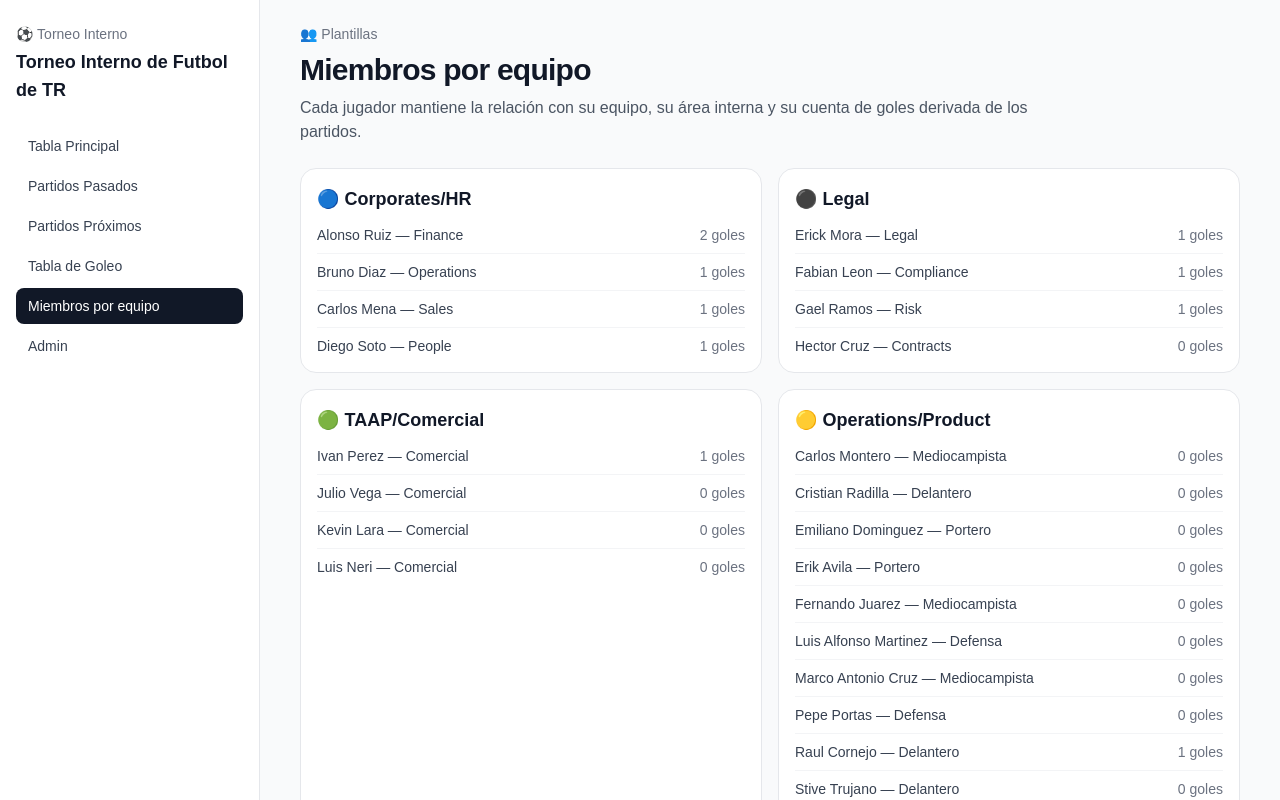
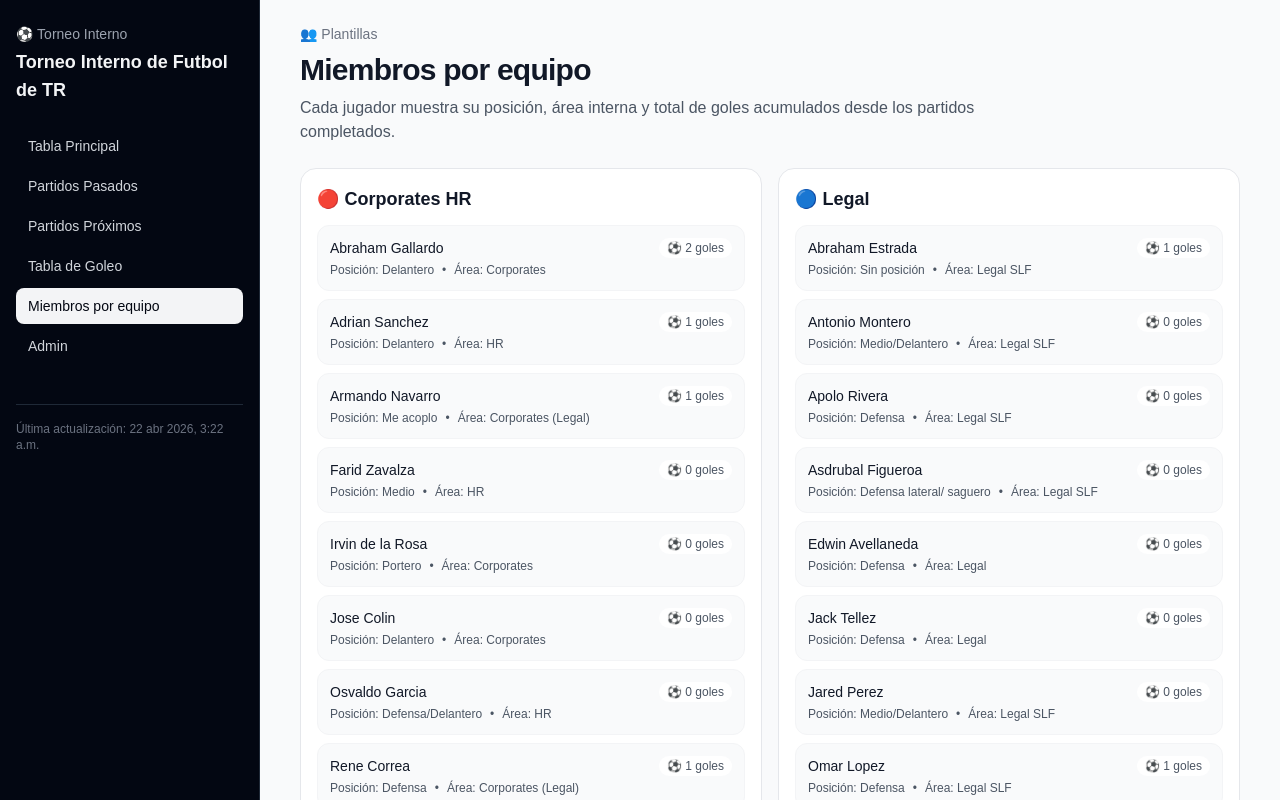
Before and after one commit to alfonsomp18/chatgpt-test1, a Next.js app: page /teams in a window 1280 px wide. Shown: the top 800 px of the page. Built offline with nearby package versions, Linux system fonts and the light colour scheme.

Commit message:
Add subtle last updated timestamp in left sidebar

```diff
--- a/app/admin/page.tsx
+++ b/app/admin/page.tsx
@@ -87,6 +87,7 @@ export default function AdminPage() {
 
   const [playerName, setPlayerName] = useState('');
   const [playerTeamId, setPlayerTeamId] = useState('');
+  const [playerPosition, setPlayerPosition] = useState('');
   const [playerArea, setPlayerArea] = useState('');
   const [editingPlayerId, setEditingPlayerId] = useState<string | null>(null);
 
@@ -187,7 +188,7 @@ export default function AdminPage() {
   function handleSavePlayer(event: React.FormEvent<HTMLFormElement>) {
     event.preventDefault();
 
-    if (!playerName || !playerTeamId || !playerArea) {
+    if (!playerName || !playerTeamId || !playerPosition || !playerArea) {
       return;
     }
 
@@ -195,11 +196,13 @@ export default function AdminPage() {
       ? updatePlayer(store.data, editingPlayerId, {
           name: playerName,
           teamId: playerTeamId,
+          position: playerPosition,
           area: playerArea,
         })
       : addPlayer(store.data, {
           name: playerName,
           teamId: playerTeamId,
+          position: playerPosition,
           area: playerArea,
         });
 
@@ -207,6 +210,7 @@ export default function AdminPage() {
     setEditingPlayerId(null);
     setPlayerName('');
     setPlayerTeamId('');
+    setPlayerPosition('');
     setPlayerArea('');
   }
 
@@ -220,6 +224,7 @@ export default function AdminPage() {
     setEditingPlayerId(player.id);
     setPlayerName(player.name);
     setPlayerTeamId(player.teamId);
+    setPlayerPosition(player.position ?? '');
     setPlayerArea(player.area);
   }
 
@@ -230,6 +235,7 @@ export default function AdminPage() {
       setEditingPlayerId(null);
       setPlayerName('');
       setPlayerTeamId('');
+      setPlayerPosition('');
       setPlayerArea('');
     }
   }
@@ -474,7 +480,7 @@ export default function AdminPage() {
 
       {activeTab === 'miembros' ? (
         <div className="space-y-4">
-          <form onSubmit={handleSavePlayer} className="grid gap-3 rounded-2xl border border-gray-200 bg-white p-4 sm:grid-cols-4">
+          <form onSubmit={handleSavePlayer} className="grid gap-3 rounded-2xl border border-gray-200 bg-white p-4 sm:grid-cols-5">
             <input
               value={playerName}
               onChange={(event) => setPlayerName(event.target.value)}
@@ -494,6 +500,12 @@ export default function AdminPage() {
               ))}
             </select>
             <input
+              value={playerPosition}
+              onChange={(event) => setPlayerPosition(event.target.value)}
+              placeholder="Posición"
+              className="rounded-md border border-gray-200 px-3 py-2"
+            />
+            <input
               value={playerArea}
               onChange={(event) => setPlayerArea(event.target.value)}
               placeholder="Área"
@@ -510,6 +522,7 @@ export default function AdminPage() {
                 <tr>
                   <th className="px-4 py-3">Nombre</th>
                   <th className="px-4 py-3">Equipo</th>
+                  <th className="px-4 py-3">Posición</th>
                   <th className="px-4 py-3">Área</th>
                   <th className="px-4 py-3">Acciones</th>
                 </tr>
@@ -521,6 +534,7 @@ export default function AdminPage() {
                     <td className="px-4 py-3">
                       {store.data.teams.find((team) => team.id === player.teamId)?.name ?? player.teamId}
                     </td>
+                    <td className="px-4 py-3">{player.position}</td>
                     <td className="px-4 py-3">{player.area}</td>
                     <td className="px-4 py-3">
                       <div className="flex gap-2">
@@ -554,7 +568,7 @@ export default function AdminPage() {
               onChange={(event) => setTeamColor(event.target.value)}
               className="rounded-md border border-gray-200 px-3 py-2"
             >
-              {['azul', 'negro', 'verde', 'amarillo', 'blanco'].map((color) => (
+              {['rojo', 'azul', 'negro', 'verde', 'amarillo', 'blanco'].map((color) => (
                 <option key={color} value={color}>
                   {getTeamColorEmoji(color)} {color}
                 </option>
--- a/app/teams/page.tsx
+++ b/app/teams/page.tsx
@@ -14,7 +14,7 @@ export default function TeamsPage() {
         <p className="text-sm font-medium text-gray-500">👥 Plantillas</p>
         <h1 className="text-3xl font-bold tracking-tight">Miembros por equipo</h1>
         <p className="max-w-3xl text-sm text-gray-600 sm:text-base">
-          Cada jugador mantiene la relación con su equipo, su área interna y su cuenta de goles derivada de los partidos.
+          Cada jugador muestra su posición, área interna y total de goles acumulados desde los partidos completados.
         </p>
       </header>
 
@@ -26,11 +26,16 @@ export default function TeamsPage() {
             </h2>
             <ul className="mt-3 space-y-2 text-sm text-gray-700">
               {team.players.map((player) => (
-                <li key={player.id} className="flex items-center justify-between gap-4 border-b border-gray-100 pb-2 last:border-b-0 last:pb-0">
-                  <span>
-                    {player.name} — {player.area}
-                  </span>
-                  <span className="text-gray-500">{player.goals} goles</span>
+                <li key={player.id} className="rounded-xl border border-gray-100 bg-gray-50 p-3">
+                  <div className="flex items-center justify-between gap-3">
+                    <p className="font-medium text-gray-900">{player.name}</p>
+                    <span className="rounded-full bg-white px-2 py-0.5 text-xs text-gray-600">⚽ {player.goals} goles</span>
+                  </div>
+                  <p className="mt-1 text-xs text-gray-600">
+                    <span className="font-medium">Posición:</span> {player.position || 'Sin posición'}
+                    <span className="mx-2">•</span>
+                    <span className="font-medium">Área:</span> {player.area || 'Sin área'}
+                  </p>
                 </li>
               ))}
             </ul>
--- a/components/Sidebar.tsx
+++ b/components/Sidebar.tsx
@@ -2,7 +2,7 @@
 
 import Link from 'next/link';
 import { usePathname } from 'next/navigation';
-import { useState } from 'react';
+import { useMemo, useState } from 'react';
 
 const navigationItems = [
   { href: '/standings', label: 'Tabla Principal' },
@@ -16,14 +16,22 @@ const navigationItems = [
 export function Sidebar() {
   const pathname = usePathname();
   const [isOpen, setIsOpen] = useState(false);
+  const lastUpdated = useMemo(
+    () =>
+      new Intl.DateTimeFormat('es-MX', {
+        dateStyle: 'medium',
+        timeStyle: 'short',
+      }).format(new Date()),
+    [],
+  );
 
   return (
     <>
-      <div className="sticky top-0 z-30 border-b border-gray-200 bg-white px-4 py-3 lg:hidden">
+      <div className="sticky top-0 z-30 border-b border-gray-800 bg-gray-950 px-4 py-3 lg:hidden">
         <button
           type="button"
           onClick={() => setIsOpen((open) => !open)}
-          className="rounded-md border border-gray-200 px-3 py-2 text-sm text-gray-700"
+          className="rounded-md border border-gray-700 bg-gray-900 px-3 py-2 text-sm text-gray-100 transition-colors hover:bg-gray-800"
         >
           {isOpen ? 'Cerrar menú' : 'Abrir menú'}
         </button>
@@ -31,14 +39,14 @@ export function Sidebar() {
 
       <aside
         className={[
-          'border-r border-gray-200 bg-white lg:sticky lg:top-0 lg:block lg:h-screen',
+          'border-r border-gray-800 bg-gray-950 lg:sticky lg:top-0 lg:block lg:h-screen',
           isOpen ? 'block' : 'hidden lg:block',
         ].join(' ')}
       >
         <div className="flex h-full flex-col gap-6 px-4 py-6">
           <div className="space-y-1">
-            <p className="text-sm font-medium text-gray-500">⚽ Torneo Interno</p>
-            <h1 className="text-lg font-semibold text-gray-900">Torneo Interno de Futbol de TR</h1>
+            <p className="text-sm font-medium text-gray-400">⚽ Torneo Interno</p>
+            <h1 className="text-lg font-semibold text-gray-100">Torneo Interno de Futbol de TR</h1>
           </div>
 
           <nav className="flex flex-col gap-1">
@@ -52,7 +60,7 @@ export function Sidebar() {
                   onClick={() => setIsOpen(false)}
                   className={[
                     'rounded-lg px-3 py-2 text-sm transition-colors',
-                    isActive ? 'bg-gray-900 text-white' : 'text-gray-700 hover:bg-gray-100',
+                    isActive ? 'bg-gray-100 text-gray-950' : 'text-gray-300 hover:bg-gray-900 hover:text-white',
                   ].join(' ')}
                 >
                   {item.label}
@@ -60,6 +68,10 @@ export function Sidebar() {
               );
             })}
           </nav>
+
+          <div className="mt-4 border-t border-gray-800 pt-4">
+            <p className="text-xs text-gray-500">Última actualización: {lastUpdated}</p>
+          </div>
         </div>
       </aside>
     </>
--- a/data/jornadas.ts
+++ b/data/jornadas.ts
@@ -6,5 +6,5 @@ export interface JornadaRecord {
 export const jornadas: JornadaRecord[] = [
   { number: 1, date: '2023-01-29' },
   { number: 2, date: '2026-03-05' },
-  { number: 3, date: '2026-04-22' },
+  { number: 3, date: '2026-04-23' },
 ];
--- a/data/matches.ts
+++ b/data/matches.ts
@@ -80,7 +80,7 @@ export const matches: MatchRecord[] = [
     jornada: 3,
     homeTeamId: 'team-operations-product',
     awayTeamId: 'team-corporates-hr',
-    date: '2026-04-22T17:00:00.000Z',
+    date: '2026-04-23T17:00:00.000Z',
     status: 'scheduled',
     score: { home: 0, away: 0 },
     events: [],
@@ -90,7 +90,7 @@ export const matches: MatchRecord[] = [
     jornada: 3,
     homeTeamId: 'team-technology',
     awayTeamId: 'team-taap',
-    date: '2026-04-22T18:15:00.000Z',
+    date: '2026-04-23T18:15:00.000Z',
     status: 'scheduled',
     score: { home: 0, away: 0 },
     events: [],
@@ -100,7 +100,7 @@ export const matches: MatchRecord[] = [
     jornada: 3,
     homeTeamId: 'team-operations-product',
     awayTeamId: 'team-legal',
-    date: '2026-04-22T19:30:00.000Z',
+    date: '2026-04-23T19:30:00.000Z',
     status: 'scheduled',
     score: { home: 0, away: 0 },
     events: [],
@@ -110,7 +110,7 @@ export const matches: MatchRecord[] = [
     jornada: 3,
     homeTeamId: 'team-technology',
     awayTeamId: 'team-corporates-hr',
-    date: '2026-04-22T20:45:00.000Z',
+    date: '2026-04-23T20:45:00.000Z',
     status: 'scheduled',
     score: { home: 0, away: 0 },
     events: [],
@@ -120,7 +120,7 @@ export const matches: MatchRecord[] = [
     jornada: 3,
     homeTeamId: 'team-taap',
     awayTeamId: 'team-legal',
-    date: '2026-04-22T22:00:00.000Z',
+    date: '2026-04-23T22:00:00.000Z',
     status: 'scheduled',
     score: { home: 0, away: 0 },
     events: [],
--- a/data/players.ts
+++ b/data/players.ts
@@ -2,35 +2,59 @@ export interface PlayerRecord {
   id: string;
   name: string;
   teamId: string;
+  position: string;
   area: string;
 }
 
 export const players: PlayerRecord[] = [
-  { id: 'player-1', name: 'Alonso Ruiz', teamId: 'team-corporates-hr', area: 'Finance' },
-  { id: 'player-2', name: 'Bruno Diaz', teamId: 'team-corporates-hr', area: 'Operations' },
-  { id: 'player-3', name: 'Carlos Mena', teamId: 'team-corporates-hr', area: 'Sales' },
-  { id: 'player-4', name: 'Diego Soto', teamId: 'team-corporates-hr', area: 'People' },
-  { id: 'player-5', name: 'Erick Mora', teamId: 'team-legal', area: 'Legal' },
-  { id: 'player-6', name: 'Fabian Leon', teamId: 'team-legal', area: 'Compliance' },
-  { id: 'player-7', name: 'Gael Ramos', teamId: 'team-legal', area: 'Risk' },
-  { id: 'player-8', name: 'Hector Cruz', teamId: 'team-legal', area: 'Contracts' },
-  { id: 'player-9', name: 'Ivan Perez', teamId: 'team-taap', area: 'Comercial' },
-  { id: 'player-10', name: 'Julio Vega', teamId: 'team-taap', area: 'Comercial' },
-  { id: 'player-11', name: 'Kevin Lara', teamId: 'team-taap', area: 'Comercial' },
-  { id: 'player-12', name: 'Luis Neri', teamId: 'team-taap', area: 'Comercial' },
-  { id: 'player-13', name: 'Raul Cornejo', teamId: 'team-operations-product', area: 'Delantero' },
-  { id: 'player-14', name: 'Marco Antonio Cruz', teamId: 'team-operations-product', area: 'Mediocampista' },
-  { id: 'player-15', name: 'Luis Alfonso Martinez', teamId: 'team-operations-product', area: 'Defensa' },
-  { id: 'player-16', name: 'Emiliano Dominguez', teamId: 'team-operations-product', area: 'Portero' },
-  { id: 'player-17', name: 'Fernando Juarez', teamId: 'team-operations-product', area: 'Mediocampista' },
-  { id: 'player-18', name: 'Ulises Tranquilino', teamId: 'team-operations-product', area: 'Defensa' },
-  { id: 'player-19', name: 'Stive Trujano', teamId: 'team-operations-product', area: 'Delantero' },
-  { id: 'player-20', name: 'Carlos Montero', teamId: 'team-operations-product', area: 'Mediocampista' },
-  { id: 'player-21', name: 'Pepe Portas', teamId: 'team-operations-product', area: 'Defensa' },
-  { id: 'player-22', name: 'Cristian Radilla', teamId: 'team-operations-product', area: 'Delantero' },
-  { id: 'player-23', name: 'Erik Avila', teamId: 'team-operations-product', area: 'Portero' },
-  { id: 'player-24', name: 'Quetzal Mora', teamId: 'team-technology', area: 'Engineering' },
-  { id: 'player-25', name: 'Ramon Gil', teamId: 'team-technology', area: 'Infrastructure' },
-  { id: 'player-26', name: 'Sergio Peña', teamId: 'team-technology', area: 'Data' },
-  { id: 'player-27', name: 'Tomas Ibarra', teamId: 'team-technology', area: 'Security' },
+  { id: 'player-1', name: 'Abraham Gallardo', teamId: 'team-corporates-hr', position: 'Delantero', area: 'Corporates' },
+  { id: 'player-2', name: 'Armando Navarro', teamId: 'team-corporates-hr', position: 'Me acoplo', area: 'Corporates (Legal)' },
+  { id: 'player-3', name: 'Rene Correa', teamId: 'team-corporates-hr', position: 'Defensa', area: 'Corporates (Legal)' },
+  { id: 'player-4', name: 'Adrian Sanchez', teamId: 'team-corporates-hr', position: 'Delantero', area: 'HR' },
+  { id: 'player-28', name: 'Jose Colin', teamId: 'team-corporates-hr', position: 'Delantero', area: 'Corporates' },
+  { id: 'player-29', name: 'Farid Zavalza', teamId: 'team-corporates-hr', position: 'Medio', area: 'HR' },
+  { id: 'player-30', name: 'Osvaldo Garcia', teamId: 'team-corporates-hr', position: 'Defensa/Delantero', area: 'HR' },
+  { id: 'player-31', name: 'Sebastian Garcia', teamId: 'team-corporates-hr', position: 'Lateral/Extremo', area: 'Corporates' },
+  { id: 'player-32', name: 'Irvin de la Rosa', teamId: 'team-corporates-hr', position: 'Portero', area: 'Corporates' },
+
+  { id: 'player-24', name: 'Enrique Lira', teamId: 'team-technology', position: 'Portero', area: 'TR Technology' },
+  { id: 'player-25', name: 'Erick Colin Cruz', teamId: 'team-technology', position: 'Defensa', area: 'TR Technology' },
+  { id: 'player-26', name: 'Miguel Castilla', teamId: 'team-technology', position: 'Defensa', area: 'TR Technology' },
+  { id: 'player-27', name: 'Daniel Montes', teamId: 'team-technology', position: 'Defensa', area: 'TR Technology' },
+  { id: 'player-33', name: 'Sergio Huicochea', teamId: 'team-technology', position: 'Defensa', area: 'TR Technology' },
+  { id: 'player-34', name: 'Alejandro Hernández', teamId: 'team-technology', position: 'Defensa', area: 'TR Technology' },
+  { id: 'player-35', name: 'Carlos Olivares', teamId: 'team-technology', position: 'Medio', area: 'TR Technology' },
+  { id: 'player-36', name: 'Demian Godinez', teamId: 'team-technology', position: 'Medio', area: 'TR Technology' },
+  { id: 'player-46', name: 'Andres Doncel', teamId: 'team-technology', position: 'Delantero', area: 'TR Technology' },
+
+  { id: 'player-9', name: 'Daniel Lago', teamId: 'team-taap', position: 'Defensa', area: 'TAAP' },
+  { id: 'player-10', name: 'Ariel Castillo', teamId: 'team-taap', position: 'Portero', area: 'TAAP' },
+  { id: 'player-11', name: 'Francisco Martinez', teamId: 'team-taap', position: 'Medio', area: 'TAAP' },
+  { id: 'player-12', name: 'Alexis Lacierva', teamId: 'team-taap', position: 'Delantero', area: 'TAAP' },
+  { id: 'player-37', name: 'Jose Joven', teamId: 'team-taap', position: 'Delantero', area: 'Corporates' },
+  { id: 'player-38', name: 'Ordisi Pomar', teamId: 'team-taap', position: 'Defensa', area: 'TR Technology' },
+  { id: 'player-39', name: 'Rodrigo BARRAGAN', teamId: 'team-taap', position: 'Defensa/lateral', area: 'Corporates' },
+  { id: 'player-40', name: 'Josue PArtida', teamId: 'team-taap', position: 'Medio', area: 'TAAP' },
+
+  { id: 'player-5', name: 'Omar Lopez', teamId: 'team-legal', position: 'Defensa', area: 'Legal SLF' },
+  { id: 'player-6', name: 'Abraham Estrada', teamId: 'team-legal', position: '', area: 'Legal SLF' },
+  { id: 'player-7', name: 'Tony Michel', teamId: 'team-legal', position: 'Portero', area: 'Legal SLF' },
+  { id: 'player-8', name: 'Asdrubal Figueroa', teamId: 'team-legal', position: 'Defensa lateral/ saguero', area: 'Legal SLF' },
+  { id: 'player-41', name: 'Edwin Avellaneda', teamId: 'team-legal', position: 'Defensa', area: 'Legal' },
+  { id: 'player-42', name: 'Jared Perez', teamId: 'team-legal', position: 'Medio/Delantero', area: 'Legal SLF' },
+  { id: 'player-43', name: 'Jack Tellez', teamId: 'team-legal', position: 'Defensa', area: 'Legal' },
+  { id: 'player-44', name: 'Apolo Rivera', teamId: 'team-legal', position: 'Defensa', area: 'Legal SLF' },
+  { id: 'player-45', name: 'Antonio Montero', teamId: 'team-legal', position: 'Medio/Delantero', area: 'Legal SLF' },
+
+  { id: 'player-13', name: 'Raul Cornejo', teamId: 'team-operations-product', position: 'Delantero', area: 'Delantero' },
+  { id: 'player-14', name: 'Marco Antonio Cruz', teamId: 'team-operations-product', position: 'Mediocampista', area: 'Mediocampista' },
+  { id: 'player-15', name: 'Luis Alfonso Martinez', teamId: 'team-operations-product', position: 'Defensa', area: 'Defensa' },
+  { id: 'player-16', name: 'Emiliano Dominguez', teamId: 'team-operations-product', position: 'Portero', area: 'Portero' },
+  { id: 'player-17', name: 'Fernando Juarez', teamId: 'team-operations-product', position: 'Mediocampista', area: 'Mediocampista' },
+  { id: 'player-18', name: 'Ulises Tranquilino', teamId: 'team-operations-product', position: 'Defensa', area: 'Defensa' },
+  { id: 'player-19', name: 'Stive Trujano', teamId: 'team-operations-product', position: 'Delantero', area: 'Delantero' },
+  { id: 'player-20', name: 'Carlos Montero', teamId: 'team-operations-product', position: 'Mediocampista', area: 'Mediocampista' },
+  { id: 'player-21', name: 'Pepe Portas', teamId: 'team-operations-product', position: 'Defensa', area: 'Defensa' },
+  { id: 'player-22', name: 'Cristian Radilla', teamId: 'team-operations-product', position: 'Delantero', area: 'Delantero' },
+  { id: 'player-23', name: 'Erik Avila', teamId: 'team-operations-product', position: 'Portero', area: 'Portero' },
 ];
--- a/data/teams.ts
+++ b/data/teams.ts
@@ -8,21 +8,21 @@ export interface TeamRecord {
 export const teams: TeamRecord[] = [
   {
     id: 'team-corporates-hr',
-    name: 'Corporates/HR',
-    color: 'azul',
-    players: ['player-1', 'player-2', 'player-3', 'player-4'],
+    name: 'Corporates HR',
+    color: 'rojo',
+    players: ['player-1', 'player-2', 'player-3', 'player-4', 'player-28', 'player-29', 'player-30', 'player-31', 'player-32'],
   },
   {
     id: 'team-legal',
     name: 'Legal',
-    color: 'negro',
-    players: ['player-5', 'player-6', 'player-7', 'player-8'],
+    color: 'azul',
+    players: ['player-5', 'player-6', 'player-7', 'player-8', 'player-41', 'player-42', 'player-43', 'player-44', 'player-45'],
   },
   {
     id: 'team-taap',
     name: 'TAAP/Comercial',
     color: 'verde',
-    players: ['player-9', 'player-10', 'player-11', 'player-12'],
+    players: ['player-9', 'player-10', 'player-11', 'player-12', 'player-37', 'player-38', 'player-39', 'player-40'],
   },
   {
     id: 'team-operations-product',
@@ -46,6 +46,6 @@ export const teams: TeamRecord[] = [
     id: 'team-technology',
     name: 'Technology',
     color: 'blanco',
-    players: ['player-24', 'player-25', 'player-26', 'player-27'],
+    players: ['player-24', 'player-25', 'player-26', 'player-27', 'player-33', 'player-34', 'player-35', 'player-36', 'player-46'],
   },
 ];
--- a/lib/helpers.ts
+++ b/lib/helpers.ts
@@ -8,6 +8,9 @@ export function getTeamColorEmoji(color: string): string {
     case 'black':
     case 'negro':
       return '⚫';
+    case 'red':
+    case 'rojo':
+      return '🔴';
     case 'green':
     case 'verde':
       return '🟢';
--- a/lib/stats.ts
+++ b/lib/stats.ts
@@ -54,6 +54,7 @@ export interface TeamWithPlayers {
   players: Array<{
     id: string;
     name: string;
+    position: string;
     area: string;
     goals: number;
   }>;
@@ -186,6 +187,7 @@ export function getTeamsWithPlayers(data: TournamentDataShape = defaultData): Te
       .map((player) => ({
         id: player.id,
         name: player.name,
+        position: player.position ?? '',
         area: player.area,
         goals: goalsByPlayer.get(player.id) ?? 0,
       }))
--- a/lib/store.ts
+++ b/lib/store.ts
@@ -7,7 +7,7 @@ import { players as defaultPlayers, type PlayerRecord } from '@/data/players';
 import { teams as defaultTeams, type TeamRecord } from '@/data/teams';
 import type { TournamentDataShape } from '@/lib/stats';
 
-const STORAGE_KEY = 'tournamentData';
+const STORAGE_KEY = 'tournamentData-v2';
 
 export interface TournamentData extends TournamentDataShape {}
 
@@ -20,6 +20,18 @@ export const DEFAULT_TOURNAMENT_DATA: TournamentData = {
 
 function generateId(prefix: string) {
   return `${prefix}-${Math.random().toString(36).slice(2, 10)}`;
+}
+
+
+function normalizeTournamentData(parsed: TournamentData): TournamentData {
+  return {
+    ...parsed,
+    players: parsed.players.map((player) => ({
+      ...player,
+      position: player.position ?? '',
+      area: player.area ?? '',
+    })),
+  };
 }
 
 export function loadTournamentData(): TournamentData {
@@ -40,7 +52,7 @@ export function loadTournamentData(): TournamentData {
       return DEFAULT_TOURNAMENT_DATA;
     }
 
-    return parsed;
+    return normalizeTournamentData(parsed);
   } catch {
     return DEFAULT_TOURNAMENT_DATA;
   }
@@ -129,12 +141,13 @@ export function updateMatchResult(
 
 export function addPlayer(
   data: TournamentData,
-  input: { name: string; teamId: string; area: string },
+  input: { name: string; teamId: string; position: string; area: string },
 ): TournamentData {
   const player: PlayerRecord = {
     id: generateId('player'),
     name: input.name,
     teamId: input.teamId,
+    position: input.position,
     area: input.area,
   };
 
@@ -150,7 +163,7 @@ export function addPlayer(
 export function updatePlayer(
   data: TournamentData,
   playerId: string,
-  input: { name: string; teamId: string; area: string },
+  input: { name: string; teamId: string; position: string; area: string },
 ): TournamentData {
   const current = data.players.find((player) => player.id === playerId);
   if (!current) {
@@ -158,7 +171,9 @@ export function updatePlayer(
   }
 
   const players = data.players.map((player) =>
-    player.id === playerId ? { ...player, name: input.name, teamId: input.teamId, area: input.area } : player,
+    player.id === playerId
+      ? { ...player, name: input.name, teamId: input.teamId, position: input.position, area: input.area }
+      : player,
   );
 
   const teams = data.teams.map((team) => {
```
